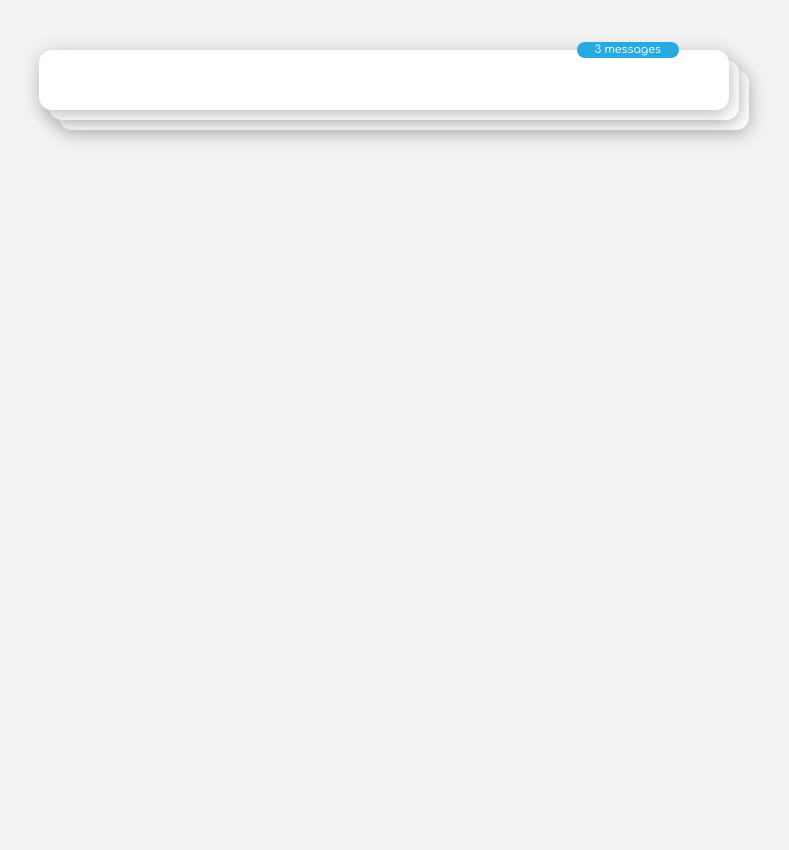
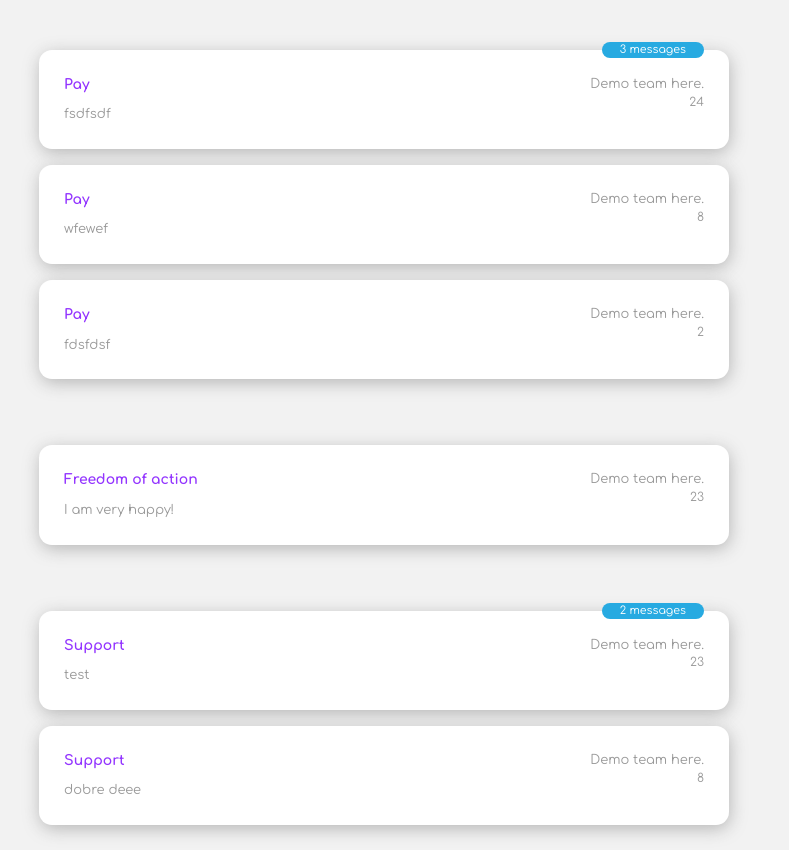
Before and after one commit to turbalan/threads, a React (Vite) app: page / in a window 1280 px wide. Shown: the whole page, without its empty margins (256-1045 px from the left). Built offline with nearby package versions, Linux system fonts and the light colour scheme.

Commit message:
Display threads and messages

```diff
--- a/src/App.js
+++ b/src/App.js
@@ -1,13 +1,9 @@
 import React from "react";
 import ReactDOM from "react-dom";
-import Thread from "./Thread";
+import Threads from "./Threads";
 
 const App = () => {
-  return (
-    <article className="threads">
-      <Thread />
-    </article>
-  );
+  return <Threads />;
 };
 
 ReactDOM.render(React.createElement(App), document.getElementById("root"));
--- a/src/Thread.jsx
+++ b/src/Thread.jsx
@@ -1,21 +1,28 @@
 import React from "react";
 import Message from "./Message";
-import data from "../data/data.json";
 
-const Thread = () => {
-  const threads = data.threads;
-  console.log(threads);
+const Thread = props => {
+  const thread = props.thread;
+  return (
+    <section className="thread thread--highRating">
+      {thread.map(message => {
+        return (
+          <Message
+            subject={message.subject}
+            description={message.question}
+            text={message.text}
+            team={message.team}
+            date={new Date(message.created_at).getDate().toString()}
+            key={message.id}
+          />
+        );
+      })}
 
-  return (
-    <section
-      className="thread thread--highRating thread--collapsed"
-      data-count="3"
-    >
-      <Message />
-      <Message />
-      <Message />
-
-      <div className="thread-count">3 messages</div>
+      {thread.length > 1 ? (
+        <div className="thread-count">{thread.length} messages</div>
+      ) : (
+        ""
+      )}
     </section>
   );
 };
--- /dev/null
+++ b/src/Threads.jsx
@@ -0,0 +1,15 @@
+import React from "react";
+import data from "../data/data.json";
+import Thread from "./Thread";
+
+const Threads = () => {
+  return (
+    <article className="threads">
+      {data.threads.map(thread => {
+        return <Thread thread={thread} key={thread[0].thread_id} />;
+      })}
+    </article>
+  );
+};
+
+export default Threads;
--- a/src/styles/_component.message.scss
+++ b/src/styles/_component.message.scss
@@ -10,6 +10,10 @@
   }
   &--highRating {
     @include highRating;
+  }
+
+  & + & {
+    margin-top: 16px;
   }
 }
 
--- a/src/styles/_component.thread.scss
+++ b/src/styles/_component.thread.scss
@@ -1,6 +1,10 @@
 .thread {
   padding: 25px 0;
   position: relative;
+
+  & + & {
+    margin-top: 16px;
+  }
 
   &--collapsed {
     &::before,
@@ -29,15 +33,15 @@
         display: none;
       }
     }
+    .message {
+      z-index: 100;
+      position: relative;
+      &:not(:first-child):nth-child(n) {
+        display: none;
+      }
+    }
   }
 
-  .message {
-    z-index: 100;
-    position: relative;
-    &:not(:first-child):nth-child(n) {
-      display: none;
-    }
-  }
   &--highRating {
     @include highRating;
   }
@@ -54,7 +58,7 @@
   border-radius: 15px;
   position: absolute;
   top: 25px;
-  right: 50px;
+  right: 25px;
   z-index: 150;
   transform: translateY(-50%);
   font-size: 11px;
```
